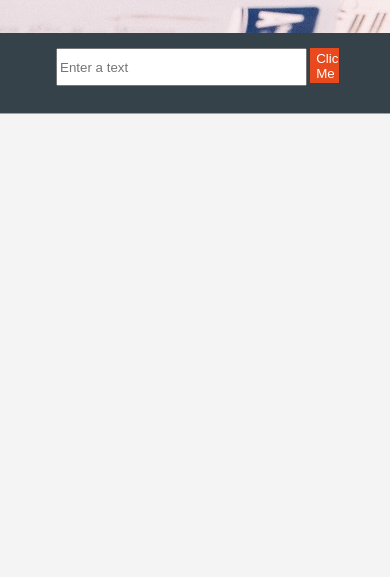
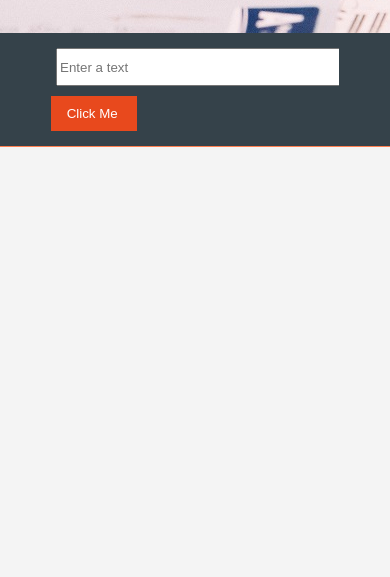
Before and after one commit to Minard-NG/todo, a plain HTML site: page index.html in a window 390 px wide. Shown: the part 267-844 px from the top of the page. Drawn offline with Linux system fonts and the light colour scheme.

Commit message:
Making it more responsive

```diff
--- a/style.css
+++ b/style.css
@@ -61,3 +61,14 @@ header p{
     margin:0;
     background: #f4f4f4;
 }
+@media(max-width: 900px){
+    #todoInput{
+        float: none;
+        width: 100%
+    }
+    #button{
+        float:none;
+        width: 30%;
+        margin-top: 10px;
+    }
+}
```
